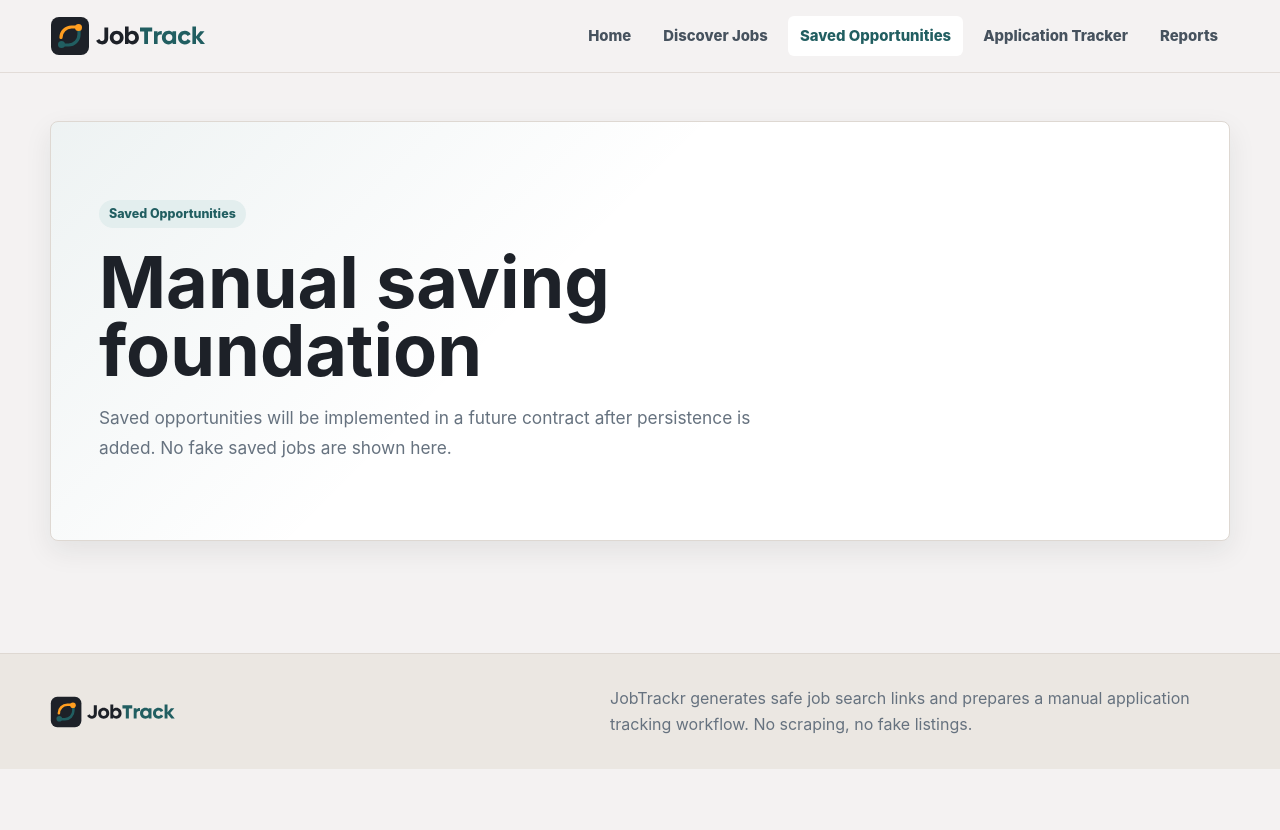
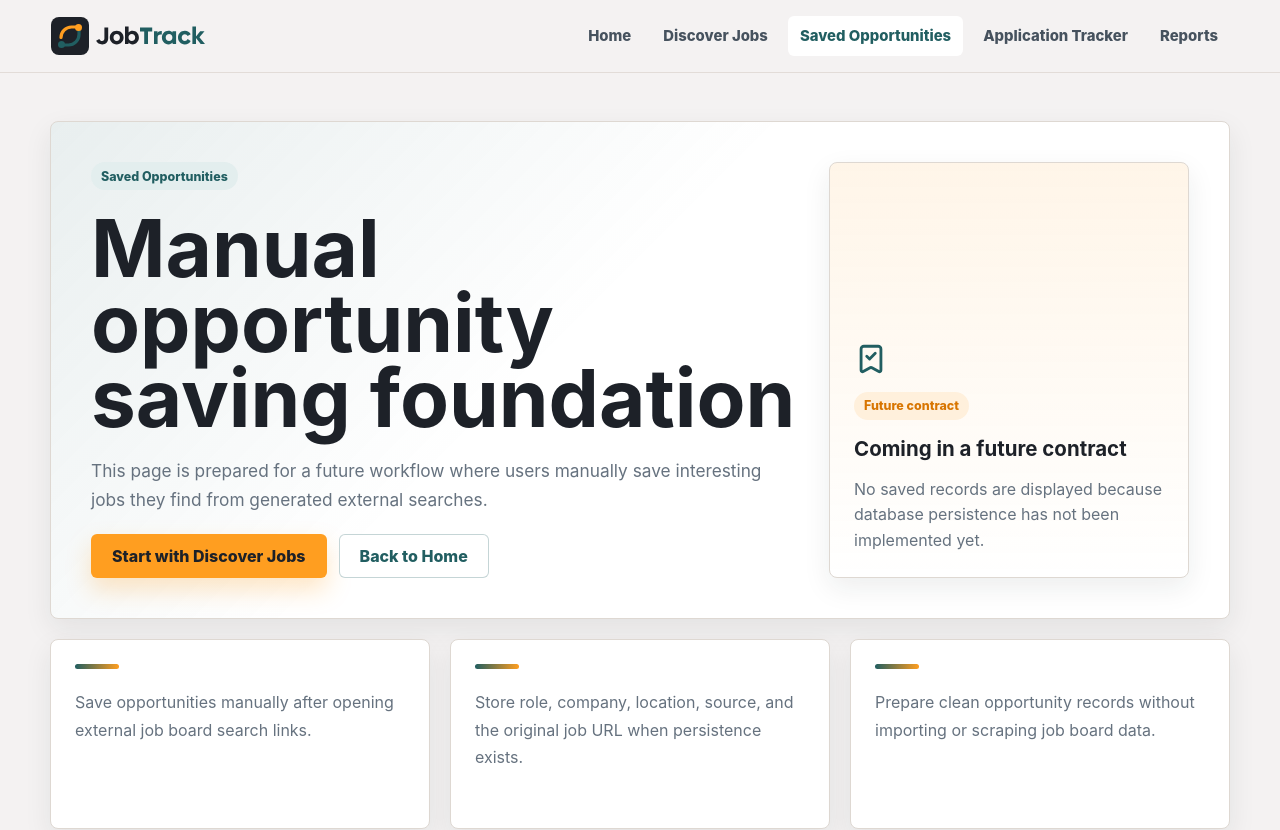
Before and after one commit to Justindwinata/JobTrackr, a React (Vite) app in the folder frontend/: page /saved in a window 1280 px wide. Shown: the top 830 px of the page. Before the commit the page ends 800 px from the top, so only its background shows below. Built offline with nearby package versions, Linux system fonts and the light colour scheme; no server answers.

Commit message:
feat: add professional product placeholder pages

```diff
--- /dev/null
+++ b/frontend/src/components/FutureFeaturePage.tsx
@@ -0,0 +1,59 @@
+import { LucideIcon } from "lucide-react";
+import { Link } from "react-router-dom";
+
+type FutureFeaturePageProps = {
+  badge: string;
+  title: string;
+  description: string;
+  icon: LucideIcon;
+  contract: string;
+  capabilities: string[];
+  boundary: string;
+};
+
+function FutureFeaturePage({
+  badge,
+  title,
+  description,
+  icon: Icon,
+  contract,
+  capabilities,
+  boundary,
+}: FutureFeaturePageProps) {
+  return (
+    <main className="page-shell">
+      <section className="future-hero" aria-labelledby="future-feature-title">
+        <div className="future-copy">
+          <span className="badge badge-teal">{badge}</span>
+          <h1 id="future-feature-title">{title}</h1>
+          <p>{description}</p>
+          <div className="button-row">
+            <Link className="button button-primary" to="/discover">
+              Start with Discover Jobs
+            </Link>
+            <Link className="button button-secondary" to="/">
+              Back to Home
+            </Link>
+          </div>
+        </div>
+        <aside className="future-status card">
+          <Icon size={34} />
+          <span className="badge badge-accent">{contract}</span>
+          <strong>Coming in a future contract</strong>
+          <p>{boundary}</p>
+        </aside>
+      </section>
+
+      <section className="future-grid" aria-label={`${title} planned capabilities`}>
+        {capabilities.map((capability) => (
+          <article className="future-card card" key={capability}>
+            <span />
+            <p>{capability}</p>
+          </article>
+        ))}
+      </section>
+    </main>
+  );
+}
+
+export default FutureFeaturePage;
--- a/frontend/src/pages/ReportsPage.tsx
+++ b/frontend/src/pages/ReportsPage.tsx
@@ -1,15 +1,24 @@
+import { ChartNoAxesCombined } from "lucide-react";
+
+import FutureFeaturePage from "../components/FutureFeaturePage";
+
+const capabilities = [
+  "Summarize saved opportunities by status, source, location, and role direction.",
+  "Show progress only from real user-entered tracker data once persistence exists.",
+  "Prepare export-friendly career progress snapshots for personal review.",
+];
+
 function ReportsPage() {
   return (
-    <main className="page-shell">
-      <section className="placeholder-page">
-        <span className="badge badge-teal">Reports</span>
-        <h1>Reporting foundation</h1>
-        <p>
-          Reports will be built after real saved opportunities and tracker data
-          exist. No fake analytics are generated in JT-0002.
-        </p>
-      </section>
-    </main>
+    <FutureFeaturePage
+      badge="Reports"
+      title="Career progress reporting foundation"
+      description="Reports will help users understand their application effort after the app has real saved opportunities and tracker history."
+      icon={ChartNoAxesCombined}
+      contract="Future contract"
+      capabilities={capabilities}
+      boundary="No charts or analytics are generated because JobTrackr does not have real tracker data yet."
+    />
   );
 }
 
--- a/frontend/src/pages/SavedPage.tsx
+++ b/frontend/src/pages/SavedPage.tsx
@@ -1,15 +1,24 @@
+import { BookmarkCheck } from "lucide-react";
+
+import FutureFeaturePage from "../components/FutureFeaturePage";
+
+const capabilities = [
+  "Save opportunities manually after opening external job board search links.",
+  "Store role, company, location, source, and the original job URL when persistence exists.",
+  "Prepare clean opportunity records without importing or scraping job board data.",
+];
+
 function SavedPage() {
   return (
-    <main className="page-shell">
-      <section className="placeholder-page">
-        <span className="badge badge-teal">Saved Opportunities</span>
-        <h1>Manual saving foundation</h1>
-        <p>
-          Saved opportunities will be implemented in a future contract after
-          persistence is added. No fake saved jobs are shown here.
-        </p>
-      </section>
-    </main>
+    <FutureFeaturePage
+      badge="Saved Opportunities"
+      title="Manual opportunity saving foundation"
+      description="This page is prepared for a future workflow where users manually save interesting jobs they find from generated external searches."
+      icon={BookmarkCheck}
+      contract="Future contract"
+      capabilities={capabilities}
+      boundary="No saved records are displayed because database persistence has not been implemented yet."
+    />
   );
 }
 
--- a/frontend/src/pages/TrackerPage.tsx
+++ b/frontend/src/pages/TrackerPage.tsx
@@ -1,15 +1,24 @@
+import { ListChecks } from "lucide-react";
+
+import FutureFeaturePage from "../components/FutureFeaturePage";
+
+const capabilities = [
+  "Move manually saved opportunities through clear application statuses.",
+  "Track next actions such as apply, follow up, interview, offer, or closed.",
+  "Keep tracker data grounded in user-entered opportunities instead of generated sample records.",
+];
+
 function TrackerPage() {
   return (
-    <main className="page-shell">
-      <section className="placeholder-page">
-        <span className="badge badge-teal">Application Tracker</span>
-        <h1>Status tracking foundation</h1>
-        <p>
-          Application status tracking will be added after saved opportunity
-          persistence exists. No fake application records are displayed.
-        </p>
-      </section>
-    </main>
+    <FutureFeaturePage
+      badge="Application Tracker"
+      title="Application status workflow foundation"
+      description="This page defines the future application tracking area without showing fabricated pipeline data."
+      icon={ListChecks}
+      contract="Future contract"
+      capabilities={capabilities}
+      boundary="No tracker records are shown because saved opportunity persistence is not available yet."
+    />
   );
 }
 
--- a/frontend/src/styles.css
+++ b/frontend/src/styles.css
@@ -650,6 +650,92 @@ h2 {
   line-height: 1.7;
 }
 
+.future-hero {
+  display: grid;
+  grid-template-columns: minmax(0, 1fr) 360px;
+  gap: var(--space-8);
+  align-items: stretch;
+  padding: var(--space-10);
+  border: 1px solid var(--color-line);
+  border-radius: var(--radius-md);
+  background:
+    linear-gradient(135deg, rgba(33, 94, 97, 0.1), transparent 44%),
+    var(--color-surface);
+  box-shadow: var(--shadow-sm);
+}
+
+.future-copy {
+  display: grid;
+  align-content: center;
+  gap: var(--space-5);
+}
+
+.future-copy h1 {
+  max-width: 820px;
+  font-size: clamp(2.7rem, 7vw, 5rem);
+}
+
+.future-copy p {
+  max-width: 720px;
+  margin: 0;
+  color: var(--color-muted);
+  font-size: 1.08rem;
+  line-height: 1.7;
+}
+
+.future-status {
+  display: grid;
+  gap: var(--space-4);
+  align-content: end;
+  padding: var(--space-6);
+  background:
+    linear-gradient(180deg, rgba(255, 158, 32, 0.1), transparent),
+    var(--color-surface);
+}
+
+.future-status svg {
+  color: var(--color-brand);
+}
+
+.future-status strong {
+  color: var(--color-neutral);
+  font-size: 1.28rem;
+}
+
+.future-status p {
+  margin: 0;
+  color: var(--color-muted);
+  line-height: 1.6;
+}
+
+.future-grid {
+  display: grid;
+  grid-template-columns: repeat(3, minmax(0, 1fr));
+  gap: var(--space-5);
+  margin-top: var(--space-5);
+}
+
+.future-card {
+  display: grid;
+  gap: var(--space-5);
+  min-height: 190px;
+  align-content: start;
+  padding: var(--space-6);
+}
+
+.future-card span {
+  width: 44px;
+  height: 5px;
+  border-radius: 999px;
+  background: linear-gradient(90deg, var(--color-brand), var(--color-accent));
+}
+
+.future-card p {
+  margin: 0;
+  color: var(--color-muted);
+  line-height: 1.7;
+}
+
 .discover-hero {
   display: grid;
   grid-template-columns: minmax(0, 1fr) 340px;
@@ -1002,6 +1088,15 @@ h2 {
     padding: var(--space-8);
   }
 
+  .future-hero {
+    grid-template-columns: 1fr;
+    padding: var(--space-8);
+  }
+
+  .future-grid {
+    grid-template-columns: 1fr;
+  }
+
   .discover-hero,
   .discover-layout {
     grid-template-columns: 1fr;
@@ -1056,6 +1151,10 @@ h2 {
     padding: var(--space-6);
   }
 
+  .future-hero {
+    padding: var(--space-6);
+  }
+
   .external-link-grid {
     grid-template-columns: 1fr;
   }
```
